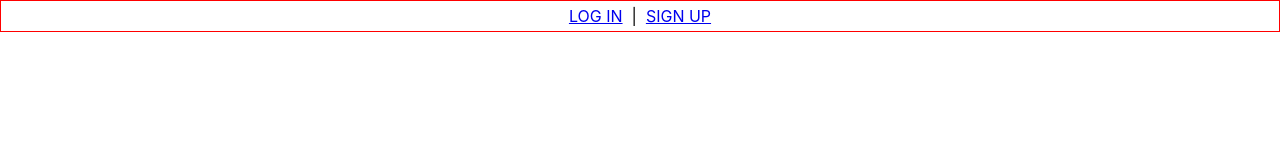
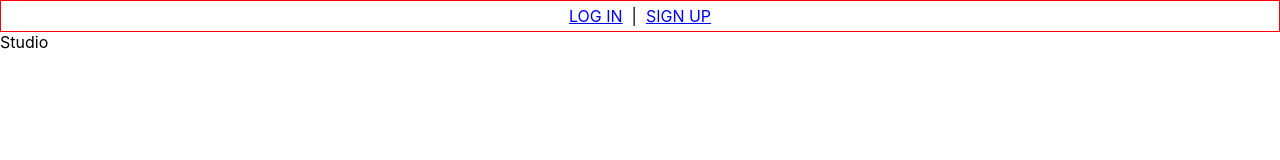
Before and after one commit to conspop/fit-pro, a React (Create React App) app: page /flow in a window 1280 px wide. Shown: the top 160 px of the page. Built offline with nearby package versions, Linux system fonts and the light colour scheme.

Commit message:
start add item flow

```diff
--- a/src/App.js
+++ b/src/App.js
@@ -8,6 +8,7 @@ import ContractsPage from './pages/ContractsPage/ContractsPage';
 import AddItemModal from './components/AddItemModal/AddItemModal'
 import SignupPage from './pages/SignupPage/SignupPage';
 import LoginPage from './pages/LoginPage/LoginPage';
+import AddItemFlow from './components/AddItemFlow/AddItemFlow';
 
 import userService from './utils/userService'
 
@@ -66,6 +67,11 @@ class App extends Component {
               <AddItemModal />
             </div>
           </Route>
+          <Route exact path='/flow'>
+            <div>
+              <AddItemFlow />
+            </div>
+          </Route>
           <Footer />
         </>
       </Switch>
--- /dev/null
+++ b/src/components/AddItemFlow/AddItemFlow.jsx
@@ -0,0 +1,18 @@
+import { Component } from 'react'
+import Studio from './flow/Studio'
+
+const flow = [
+  <Studio />
+]
+
+class AddItemFlow extends Component {
+  render() {
+    return (
+      <div>
+        {flow[0]}
+      </div>
+    )
+  }
+}
+
+export default AddItemFlow
--- /dev/null
+++ b/src/components/AddItemFlow/flow/Studio.jsx
@@ -0,0 +1,11 @@
+import React from 'react'
+
+function Studio() {
+  return (
+    <div>
+      Studio
+    </div>
+  )
+}
+
+export default Studio
```
Also changed, not shown: 1 other file (tests, documents, lock files or other folders).
